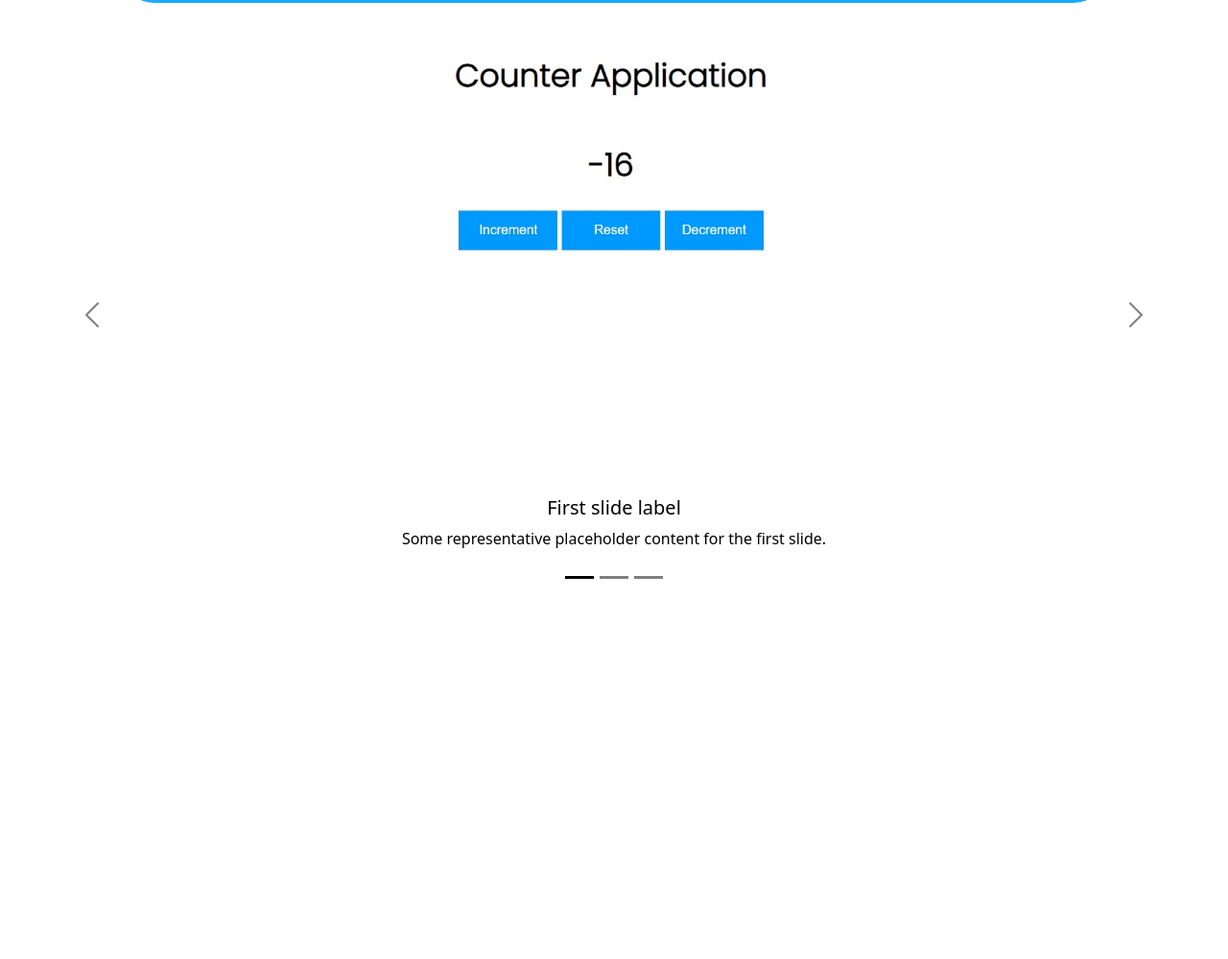
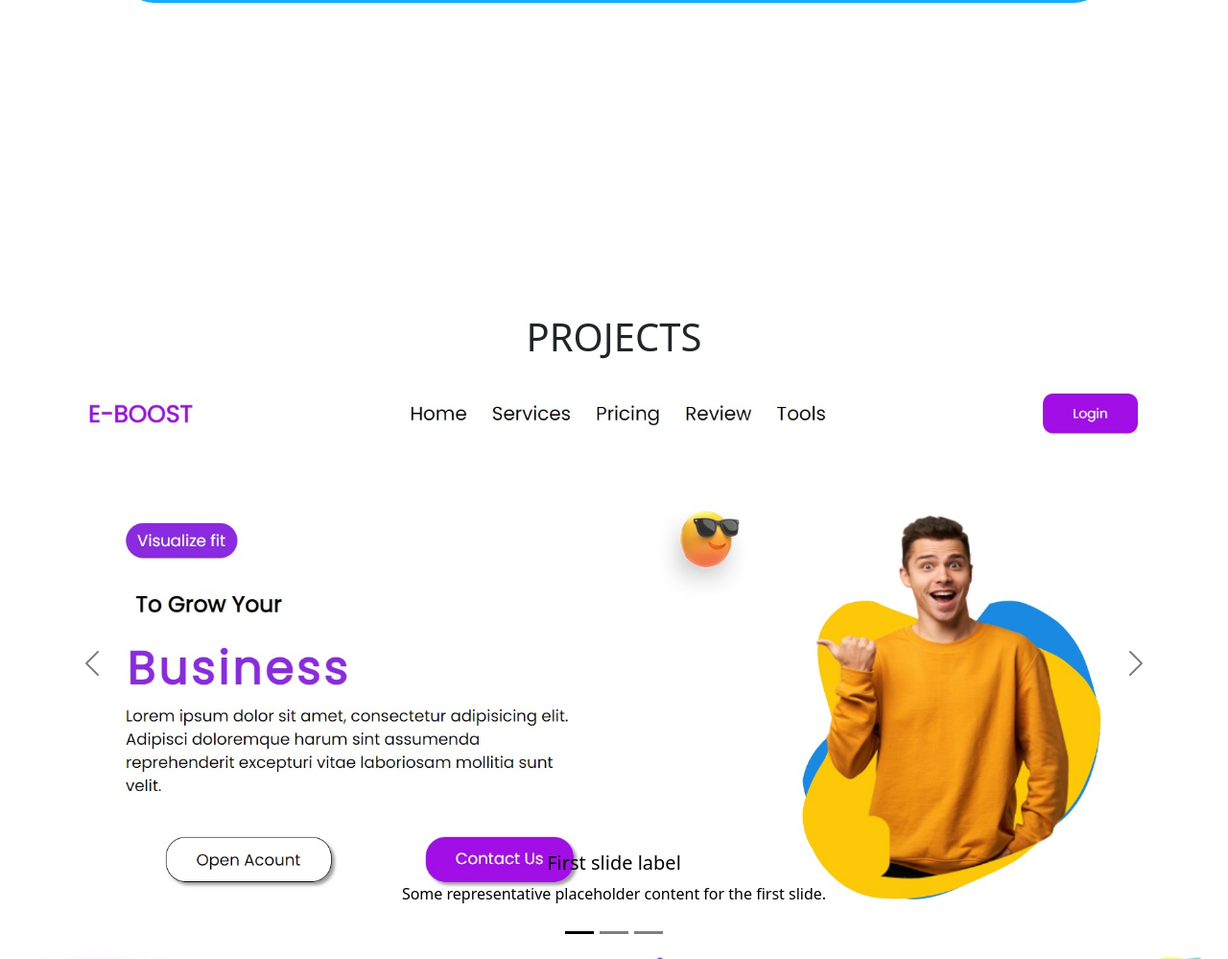
Before and after one commit to CarlTeclancing/bootstrap-potfolio, a plain HTML site: page index.html in a window 1280 px wide. Shown: the part 717-1716 px from the top of the page at 96% size. Before the commit the page ends 1346 px from the top, so only its background shows below. Drawn offline with nearby package versions, Linux system fonts and the light colour scheme.

Commit message:
updated the carosel

```diff
--- a/index.html
+++ b/index.html
@@ -10,6 +10,7 @@
     <style>
         body{
             width: 100%;
+            scroll-behavior: smooth;
         }
         .con{
             width: 100%;
@@ -25,6 +26,9 @@
             height: auto;
             margin: 20px;
             margin: 20px;
+        }
+        .con-3{
+            margin-top: 300px;
         }
 
         .icons{
@@ -73,21 +77,21 @@
         <h1 class="">CODEwithCREST</h1>
         <ul class="nav nav-pills nav-fill d-flex flex-row justify-content-between container">
             <li class="nav-item">
-              <a class="nav-link " aria-current="page" href="#">About</a>
+              <a class="nav-link " aria-current="page" href="#about">About</a>
             </li>
             <li class="nav-item">
-              <a class="nav-link" href="#">Projects</a>
+              <a class="nav-link" href="#projects">Projects</a>
             </li>
             <li class="nav-item">
-              <a class="nav-link" href="#">History</a>
+              <a class="nav-link" href="#history">History</a>
             </li>
             <li class="nav-item">
-              <a class="nav-link">contact</a>
+              <a class="nav-link" href="#contact">contact</a>
             </li>
           </ul>
     </header>
     <!---thisis the about section-->
-    <div class="con-1 d-flex flex-column justify-content-center align-items-center pt-4 rounded-5 ">
+    <div id="about" class="con-1 d-flex flex-column justify-content-center align-items-center pt-4 rounded-5 ">
         <div class="con-2 d-flex  justify-content-around   align-items-center flex-wrap rounded-5 bg-dark p-5 ">
             <div class="content text-white">
                 <span class="bg-info p-2 mt-2 rounded-3">hello I Am</span>
@@ -114,7 +118,12 @@
         </div>
     </div>
     <!--image corosel-->
-    <div class="con-3 d-flex flex-column justify-content-center align-items-center pt-4 rounded-5">
+
+
+    <div id="projects" class="con-3 d-flex flex-column justify-content-center align-items-center pt-4 rounded-5">
+            <h1>PROJECTS</h1>
+
+
         <div id="carouselExampleDark" class="carousel carousel-dark slide" data-bs-ride="carousel">
             <div class="carousel-indicators">
               <button type="button" data-bs-target="#carouselExampleDark" data-bs-slide-to="0" class="active" aria-current="true" aria-label="Slide 1"></button>
@@ -124,6 +133,13 @@
             <div class="carousel-inner">
               <div class="carousel-item active" data-bs-interval="10000">
                 <img src="./img/counterapp.jpg" class="d-block w-100" alt="...">
+                <div class="carousel-caption d-none d-md-block">
+                  <h5>First slide label</h5>
+                  <p>Some representative placeholder content for the first slide.</p>
+                </div>
+              </div>
+              <div class="carousel-item active" data-bs-interval="10000">
+                <img src="./img/dig.jpg" class="d-block w-100" alt="...">
                 <div class="carousel-caption d-none d-md-block">
                   <h5>First slide label</h5>
                   <p>Some representative placeholder content for the first slide.</p>
```
